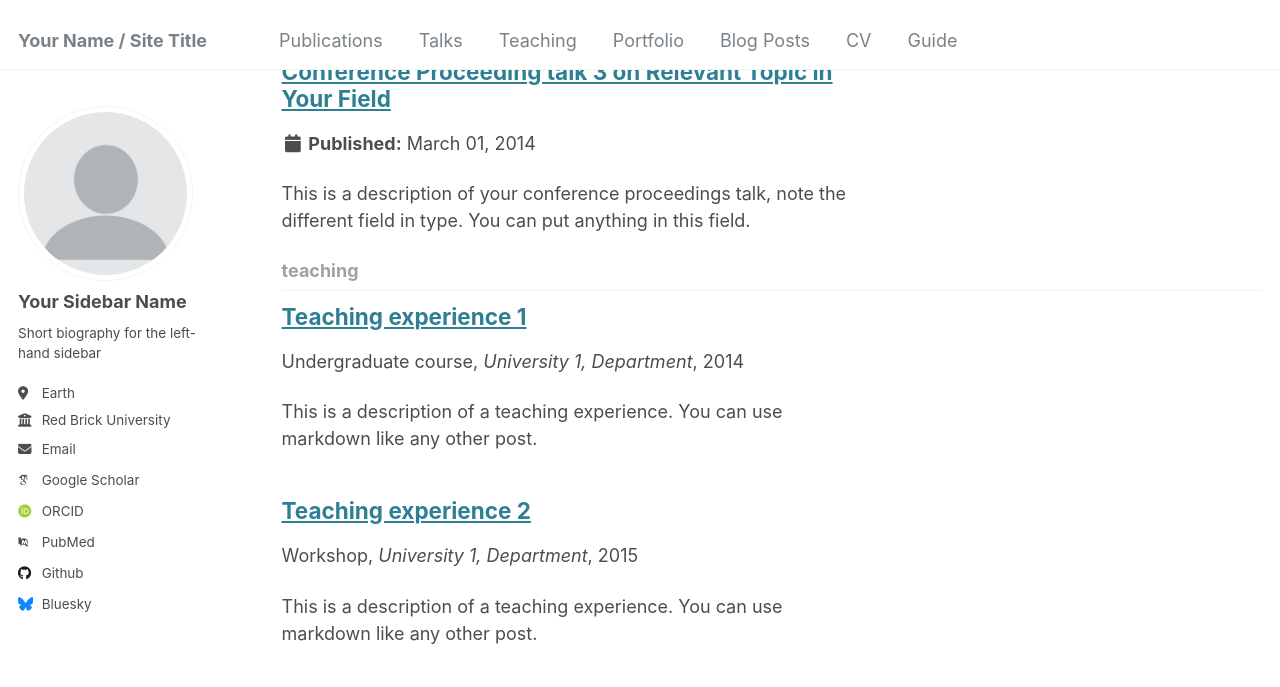
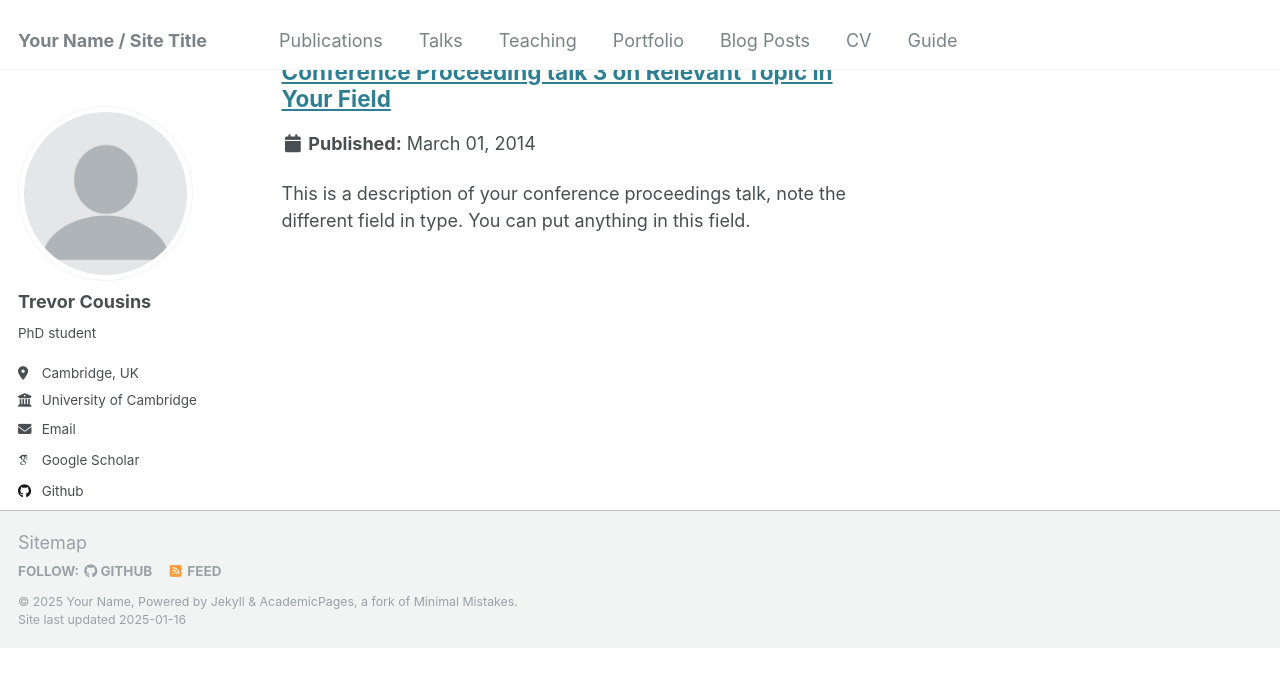
Before and after one commit to trevorcousins/trevorcousins.github.io, a Jekyll site: the page built from _pages/collection-archive.html, in a window 1280 px wide and 900 px high, scrolled down 2823 px. Shown: the top 687 px of the window. Built offline with Jekyll 4.4.1, drawn with Linux system fonts in a browser that asks for light colours; some web fonts are replaced; after the commit the page ends 3471 px from its top, so only the background shows below that.

Commit message:
Update _config.yml
updating website

```diff
--- a/_config.yml
+++ b/_config.yml
@@ -12,7 +12,7 @@ title                    : "Your Name / Site Title"
 title_separator          : "-"
 name                     : &name "Your Name"
 description              : &description "personal description"
-url                      : https://academicpages.github.io # the base hostname & protocol for your site e.g. "https://[your GitHub username].github.io"
+url                      : https://trevorcousins.github.io # the base hostname & protocol for your site e.g. "https://[your GitHub username].github.io"
 baseurl                  : "" # the subpath of your site, e.g. "/blog"
 repository               : "academicpages/academicpages.github.io"
 
@@ -22,21 +22,21 @@ repository               : "academicpages/academicpages.github.io"
 author:
   # Biographic information
   avatar           : "profile.png"
-  name             : "Your Sidebar Name"
+  name             : "Trevor Cousins"
   pronouns         : # example: "she/her"
-  bio              : "Short biography for the left-hand sidebar"
-  location         : "Earth"
-  employer         : "Red Brick University"
+  bio              : "PhD student"
+  location         : "Cambridge, UK"
+  employer         : "University of Cambridge"
   uri              : # URL
-  email            : "none@example.org"
+  email            : "trevorsimoncousins [at] gmail.com"
 
   # Academic websites
   arxiv            : # URL - Update with the correct link to your profile
-  googlescholar    : "https://scholar.google.com/citations?user=PS_CX0AAAAAJ"
+  googlescholar    : "https://scholar.google.com/citations?user=rr6a1LgAAAAJ&hl=en"
   impactstory      : # URL
-  orcid            : "http://orcid.org/yourorcidurl"
+  orcid            : # "http://orcid.org/yourorcidurl"
   semantic         : # URL
-  pubmed           : "https://www.ncbi.nlm.nih.gov/pubmed/?term=john+snow"
+  pubmed           : # "https://www.ncbi.nlm.nih.gov/pubmed/?term=john+snow"
   researchgate     : # URL
   scopus           : # URL
 
@@ -44,7 +44,7 @@ author:
   bitbucket        : # Username - Update with your username on the site
   codepen          : # Username
   dribbble         : # Username
-  github           : "academicpages"
+  github           : "https://github.com/trevorcousins"
   kaggle           : # Username
   stackoverflow    : # User number or user number and name (i.e., use "1" or "1/jeff-atwood")
 
@@ -66,7 +66,7 @@ author:
   steam            : # Username
   telegram         : # URL
   tumblr           : # Username
-  twitter          : # Username for X / Twitter
+  twitter          : # trevorcousins_
   vine             : # Username
   weibo            : # Username
   wikipedia        : # Username
@@ -213,7 +213,7 @@ kramdown:
 # These settings control the types of collections used by the template
 collections:
   teaching:
-    output: true
+    output: false
     permalink: /:collection/:path/
   publications:
     output: true
```
